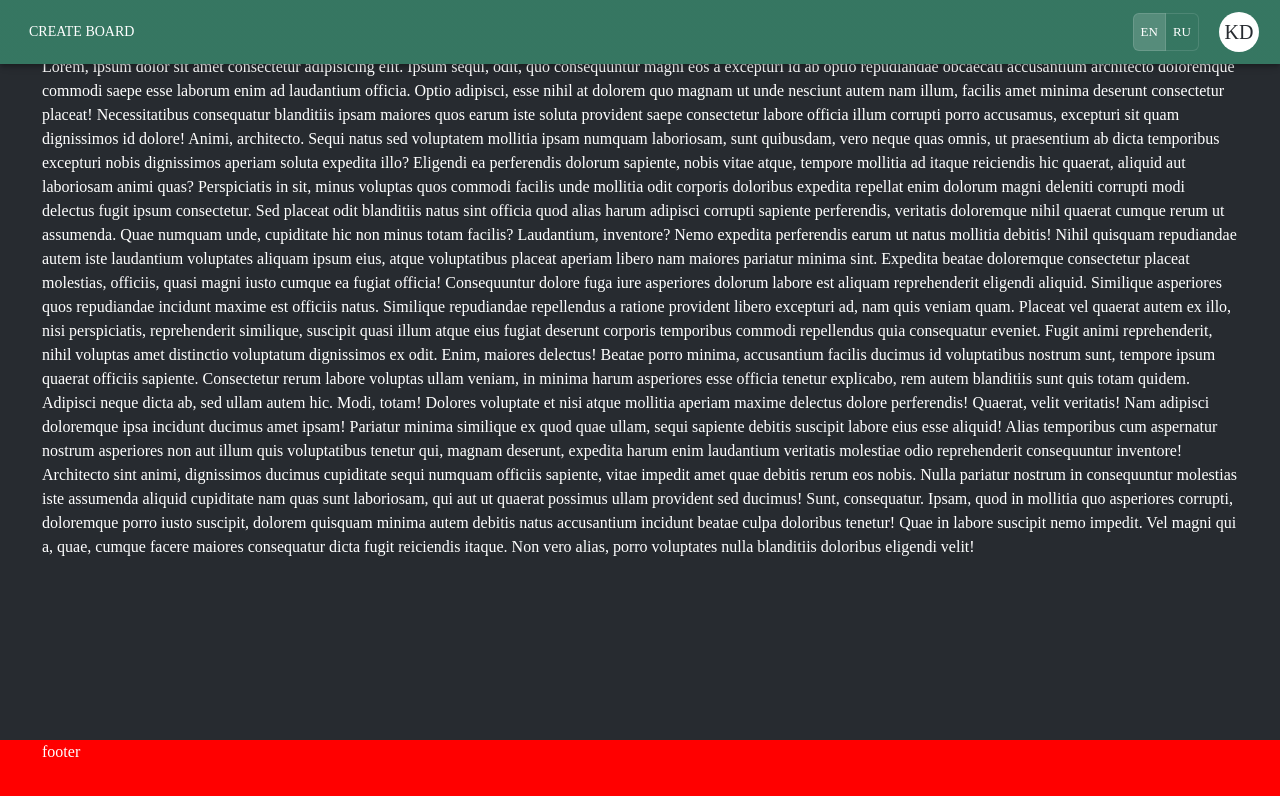
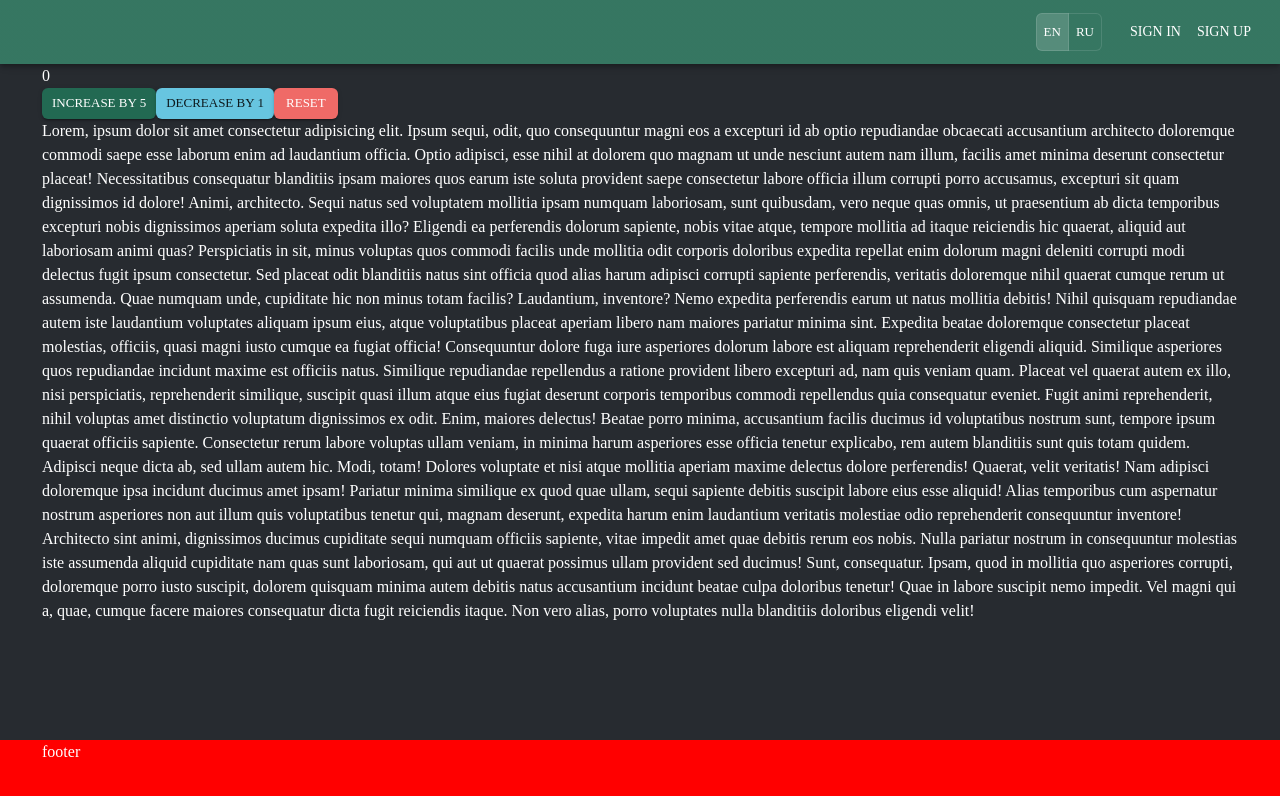
Before and after one commit to strawberrystr1/project-management-app, a React (Create React App) app: page /home in a window 1280 px wide. Shown: the top 796 px of the page. Built offline with nearby package versions, Linux system fonts and the light colour scheme.

Commit message:
feat: translation

```diff
--- a/src/components/layouts/Header/Header.tsx
+++ b/src/components/layouts/Header/Header.tsx
@@ -7,7 +7,6 @@ import {
   IconButton,
   Menu,
   MenuItem,
-  Slide,
   Toolbar,
   Tooltip,
   Typography,
@@ -19,12 +18,13 @@ import { useTranslation } from 'react-i18next';
 import LanguageSwitch from './components/LanguageSwitch';
 import styles from './style.module.scss';
 import React, { useState } from 'react';
+import { stringAvatar } from '../../../utils/functions';
 
 const Header = () => {
-  const isLogged = true; // replace this for state variable
+  const isLogged = false; // replace this for state variable
 
   const { t } = useTranslation();
-  const trigger = useScrollTrigger();
+  const trigger = useScrollTrigger({ disableHysteresis: true });
 
   const userSettings = [
     {
@@ -47,26 +47,16 @@ const Header = () => {
     setAnchorElUser(null);
   };
 
-  const stringAvatar = (name: string) => {
-    let nameText;
-    if (name.split(' ').length > 1) {
-      nameText = `${name.split(' ')[0][0]}${name.split(' ')[1][0]}`;
-    } else {
-      nameText = name[0];
-    }
-    return nameText;
-  };
-
   const btnStyle = {
     color: 'white',
-    display: 'block',
     '&:hover': { color: '#c2c2c2' },
   };
 
   return (
+    <>
       <AppBar position="fixed">
         <Container maxWidth="xl">
-        <Toolbar disableGutters>
+          <Toolbar disableGutters className={trigger ? styles.small : ''}>
             {isLogged && (
               <Box sx={{ flexGrow: 1, display: 'flex' }}>
                 <Button onClick={() => console.log('creating new desk')} sx={btnStyle}>
@@ -151,6 +141,8 @@ const Header = () => {
           </Toolbar>
         </Container>
       </AppBar>
+      <Toolbar />
+    </>
   );
 };
 
--- a/src/components/layouts/Header/style.module.scss
+++ b/src/components/layouts/Header/style.module.scss
@@ -2,3 +2,17 @@
   height: 80px;
   background-color: rgb(65, 1, 44);
 }
+
+.small{
+  // display: none;
+  // height: 30px;
+  @media (min-width: 600px) {
+    min-height: 48px;
+  }
+}
+
+
+.large {
+  // display: block;
+  // height: 80px;
+}
--- /dev/null
+++ b/src/utils/functions.ts
@@ -0,0 +1,9 @@
+export const stringAvatar = (name: string): string => {
+  let nameText;
+  if (name.split(' ').length > 1) {
+    nameText = `${name.split(' ')[0][0]}${name.split(' ')[1][0]}`;
+  } else {
+    nameText = name[0];
+  }
+  return nameText;
+};
```
Lines whose indentation alone changed are shown as unchanged.
